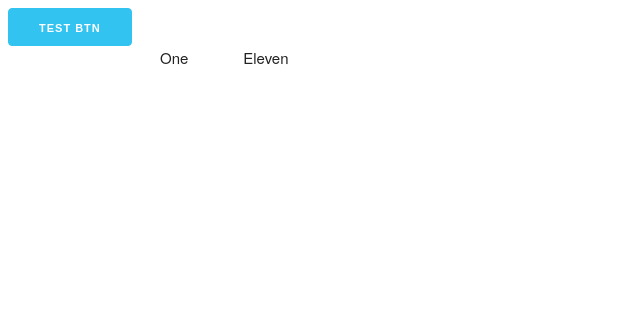
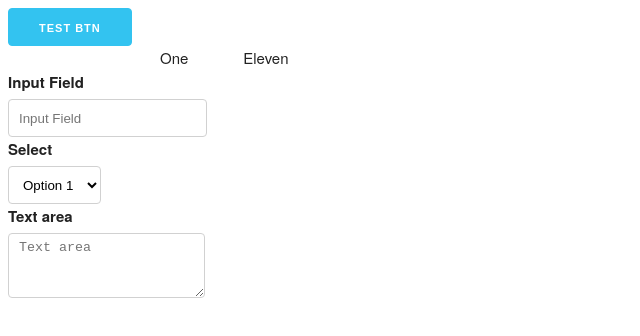
Before and after one commit to senaru/obsidian, a React (Create React App) app: page / in a window 1280 px wide. Shown: the top 336 px of the page, without its empty margins (0-640 px from the left). Built offline with nearby package versions, Linux system fonts and the light colour scheme.

Commit message:
Create Input Field Component + Dropdown + Text Area

```diff
--- a/src/App.js
+++ b/src/App.js
@@ -1,5 +1,6 @@
 import Button from "./components/Button";
 import { Column, Grid, Row } from "./components/Grid";
+import { Dropdown, Form, InputField, TextArea } from "./components/Inputs";
 import "./style/global.scss";
 
 function App() {
@@ -21,6 +22,19 @@ function App() {
           </Row>
         </Grid>
 
+        <br />
+
+        {/* Test Form */}
+        <Form>
+          <InputField placeholder="Input Field" label="Input Field" type="text" />
+          <Dropdown label="Select" options={
+            {
+              "1": "Option 1",
+              "2": "Option 2"
+            }
+          } />
+          <TextArea placeholder="Text area" label="Text area" />
+        </Form>
       </header>
     </div>
   );
--- /dev/null
+++ b/src/components/Grid/column-style.scss
@@ -0,0 +1,127 @@
+.column,
+.columns {
+  width: 100%;
+  float: left;
+  box-sizing: border-box;
+}
+
+@media (min-width: 550px) {
+  .column,
+  .columns {
+    margin-left: 4%;
+  }
+  .column:first-child,
+  .columns:first-child {
+    margin-left: 0;
+  }
+
+  .one.column,
+  .one.columns {
+    width: 4.66666666667%;
+  }
+  .two.columns {
+    width: 13.3333333333%;
+  }
+  .three.columns {
+    width: 22%;
+  }
+  .four.columns {
+    width: 30.6666666667%;
+  }
+  .five.columns {
+    width: 39.3333333333%;
+  }
+  .six.columns {
+    width: 48%;
+  }
+  .seven.columns {
+    width: 56.6666666667%;
+  }
+  .eight.columns {
+    width: 65.3333333333%;
+  }
+  .nine.columns {
+    width: 74%;
+  }
+  .ten.columns {
+    width: 82.6666666667%;
+  }
+  .eleven.columns {
+    width: 91.3333333333%;
+  }
+  .twelve.columns {
+    width: 100%;
+    margin-left: 0;
+  }
+
+  .one-third.column {
+    width: 30.6666666667%;
+  }
+  .two-thirds.column {
+    width: 65.3333333333%;
+  }
+
+  .one-half.column {
+    width: 48%;
+  }
+
+  /* Offsets */
+  .offset-by-one.column,
+  .offset-by-one.columns {
+    margin-left: 8.66666666667%;
+  }
+  .offset-by-two.column,
+  .offset-by-two.columns {
+    margin-left: 17.3333333333%;
+  }
+  .offset-by-three.column,
+  .offset-by-three.columns {
+    margin-left: 26%;
+  }
+  .offset-by-four.column,
+  .offset-by-four.columns {
+    margin-left: 34.6666666667%;
+  }
+  .offset-by-five.column,
+  .offset-by-five.columns {
+    margin-left: 43.3333333333%;
+  }
+  .offset-by-six.column,
+  .offset-by-six.columns {
+    margin-left: 52%;
+  }
+  .offset-by-seven.column,
+  .offset-by-seven.columns {
+    margin-left: 60.6666666667%;
+  }
+  .offset-by-eight.column,
+  .offset-by-eight.columns {
+    margin-left: 69.3333333333%;
+  }
+  .offset-by-nine.column,
+  .offset-by-nine.columns {
+    margin-left: 78%;
+  }
+  .offset-by-ten.column,
+  .offset-by-ten.columns {
+    margin-left: 86.6666666667%;
+  }
+  .offset-by-eleven.column,
+  .offset-by-eleven.columns {
+    margin-left: 95.3333333333%;
+  }
+
+  .offset-by-one-third.column,
+  .offset-by-one-third.columns {
+    margin-left: 34.6666666667%;
+  }
+  .offset-by-two-thirds.column,
+  .offset-by-two-thirds.columns {
+    margin-left: 69.3333333333%;
+  }
+
+  .offset-by-one-half.column,
+  .offset-by-one-half.columns {
+    margin-left: 52%;
+  }
+}
--- a/src/components/Grid/column.js
+++ b/src/components/Grid/column.js
@@ -1,5 +1,6 @@
 import React from 'react'
 import PropTypes from 'prop-types'
+import "./column-style.scss"
 
 function Column({ children, size }) {
 
--- a/src/components/Grid/style.scss
+++ b/src/components/Grid/style.scss
@@ -4,12 +4,6 @@
   max-width: 960px;
   margin: 0 auto;
   padding: 0 20px;
-  box-sizing: border-box;
-}
-.column,
-.columns {
-  width: 100%;
-  float: left;
   box-sizing: border-box;
 }
 
@@ -26,122 +20,4 @@
   .container {
     width: 80%;
   }
-  .column,
-  .columns {
-    margin-left: 4%;
-  }
-  .column:first-child,
-  .columns:first-child {
-    margin-left: 0;
-  }
-
-  .one.column,
-  .one.columns {
-    width: 4.66666666667%;
-  }
-  .two.columns {
-    width: 13.3333333333%;
-  }
-  .three.columns {
-    width: 22%;
-  }
-  .four.columns {
-    width: 30.6666666667%;
-  }
-  .five.columns {
-    width: 39.3333333333%;
-  }
-  .six.columns {
-    width: 48%;
-  }
-  .seven.columns {
-    width: 56.6666666667%;
-  }
-  .eight.columns {
-    width: 65.3333333333%;
-  }
-  .nine.columns {
-    width: 74%;
-  }
-  .ten.columns {
-    width: 82.6666666667%;
-  }
-  .eleven.columns {
-    width: 91.3333333333%;
-  }
-  .twelve.columns {
-    width: 100%;
-    margin-left: 0;
-  }
-
-  .one-third.column {
-    width: 30.6666666667%;
-  }
-  .two-thirds.column {
-    width: 65.3333333333%;
-  }
-
-  .one-half.column {
-    width: 48%;
-  }
-
-  /* Offsets */
-  .offset-by-one.column,
-  .offset-by-one.columns {
-    margin-left: 8.66666666667%;
-  }
-  .offset-by-two.column,
-  .offset-by-two.columns {
-    margin-left: 17.3333333333%;
-  }
-  .offset-by-three.column,
-  .offset-by-three.columns {
-    margin-left: 26%;
-  }
-  .offset-by-four.column,
-  .offset-by-four.columns {
-    margin-left: 34.6666666667%;
-  }
-  .offset-by-five.column,
-  .offset-by-five.columns {
-    margin-left: 43.3333333333%;
-  }
-  .offset-by-six.column,
-  .offset-by-six.columns {
-    margin-left: 52%;
-  }
-  .offset-by-seven.column,
-  .offset-by-seven.columns {
-    margin-left: 60.6666666667%;
-  }
-  .offset-by-eight.column,
-  .offset-by-eight.columns {
-    margin-left: 69.3333333333%;
-  }
-  .offset-by-nine.column,
-  .offset-by-nine.columns {
-    margin-left: 78%;
-  }
-  .offset-by-ten.column,
-  .offset-by-ten.columns {
-    margin-left: 86.6666666667%;
-  }
-  .offset-by-eleven.column,
-  .offset-by-eleven.columns {
-    margin-left: 95.3333333333%;
-  }
-
-  .offset-by-one-third.column,
-  .offset-by-one-third.columns {
-    margin-left: 34.6666666667%;
-  }
-  .offset-by-two-thirds.column,
-  .offset-by-two-thirds.columns {
-    margin-left: 69.3333333333%;
-  }
-
-  .offset-by-one-half.column,
-  .offset-by-one-half.columns {
-    margin-left: 52%;
-  }
 }
--- /dev/null
+++ b/src/components/Inputs/dropdown.js
@@ -0,0 +1,33 @@
+import React from 'react'
+import PropTypes from 'prop-types'
+import "./style.scss"
+
+function Dropdown({ label, id, options }) {
+    return (
+        <>
+            {label ? <label>{label}</label> : <></>}
+            <select className="u-full-width" id={id}>
+                {/* Loop through object.
+                Dict Format:
+                    options = {
+                    optionValue: displayOption
+                    }
+                 */}
+                {options ?
+                    Object.keys(options).map(key =>
+                        <option value={key}>{options[key]}</option>
+                    ) : <></>
+                }
+            </select>
+        </>
+    )
+}
+
+Dropdown.propTypes = {
+    placeholder: String,
+    id: String,
+    label: String,
+    options: Object
+}
+
+export default Dropdown
--- /dev/null
+++ b/src/components/Inputs/form.js
@@ -0,0 +1,17 @@
+import React from 'react'
+import PropTypes from 'prop-types'
+import "./style.scss"
+
+function Form({ children }) {
+    return (
+        <form>
+            {children}
+        </form>
+    )
+}
+
+Form.propTypes = {
+
+}
+
+export default Form
--- /dev/null
+++ b/src/components/Inputs/index.js
@@ -0,0 +1,6 @@
+import Dropdown from "./dropdown";
+import Form from "./form";
+import InputField from "./inputField";
+import TextArea from "./textArea";
+
+export { Dropdown, Form, InputField, TextArea };
--- /dev/null
+++ b/src/components/Inputs/inputField.js
@@ -0,0 +1,21 @@
+import React from 'react'
+import PropTypes from 'prop-types'
+import "./style.scss"
+
+function InputField({ placeholder, label, type, id }) {
+    return (
+        <>
+            { label ? <label>{label}</label> : <></>}
+            <input className="u-full-width" type={type} placeholder={placeholder} id={id}></input>
+        </>
+    )
+}
+
+InputField.propTypes = {
+    placeholder: String,
+    id: String,
+    label: String,
+    type: String
+}
+
+export default InputField
--- /dev/null
+++ b/src/components/Inputs/style.scss
@@ -0,0 +1,68 @@
+input[type="email"],
+input[type="number"],
+input[type="search"],
+input[type="text"],
+input[type="tel"],
+input[type="url"],
+input[type="password"],
+textarea,
+select {
+  height: 38px;
+  padding: 6px 10px; /* The 6px vertically centers text on FF, ignored by Webkit */
+  background-color: #fff;
+  border: 1px solid #d1d1d1;
+  border-radius: 4px;
+  box-shadow: none;
+  box-sizing: border-box;
+}
+/* Removes awkward default styles on some inputs for iOS */
+input[type="email"],
+input[type="number"],
+input[type="search"],
+input[type="text"],
+input[type="tel"],
+input[type="url"],
+input[type="password"],
+textarea {
+  -webkit-appearance: none;
+  -moz-appearance: none;
+  appearance: none;
+}
+textarea {
+  min-height: 65px;
+  padding-top: 6px;
+  padding-bottom: 6px;
+}
+input[type="email"]:focus,
+input[type="number"]:focus,
+input[type="search"]:focus,
+input[type="text"]:focus,
+input[type="tel"]:focus,
+input[type="url"]:focus,
+input[type="password"]:focus,
+textarea:focus,
+select:focus {
+  border: 1px solid #33c3f0;
+  outline: 0;
+}
+
+//Form stuff
+label,
+legend {
+  display: block;
+  margin-bottom: 0.5rem;
+  font-weight: 600;
+}
+fieldset {
+  padding: 0;
+  border-width: 0;
+}
+input[type="checkbox"],
+input[type="radio"] {
+  display: inline;
+}
+label > .label-body {
+  display: inline-block;
+  margin-left: 0.5rem;
+  font-weight: normal;
+}
--- /dev/null
+++ b/src/components/Inputs/textArea.js
@@ -0,0 +1,20 @@
+import React from 'react'
+import PropTypes from 'prop-types'
+import "./style.scss"
+
+function TextArea({ placeholder, label, id }) {
+    return (
+        <>
+            {label ? <label>{label}</label> : <></>}
+            <textarea className="u-full-width" placeholder={placeholder} id={id}></textarea>
+        </>
+    )
+}
+
+TextArea.propTypes = {
+    placeholder: String,
+    id: String,
+    label: String
+}
+
+export default TextArea
```
Also changed, not shown: src/style/skeleton.scss (+0 -66 lines).
